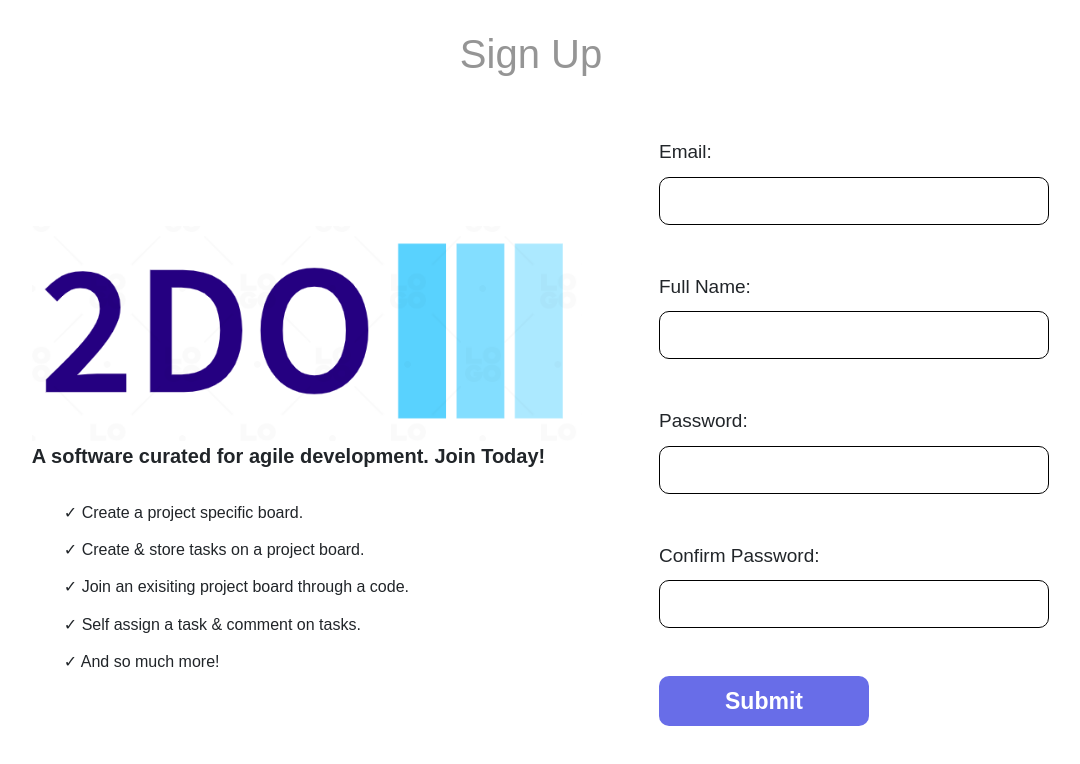
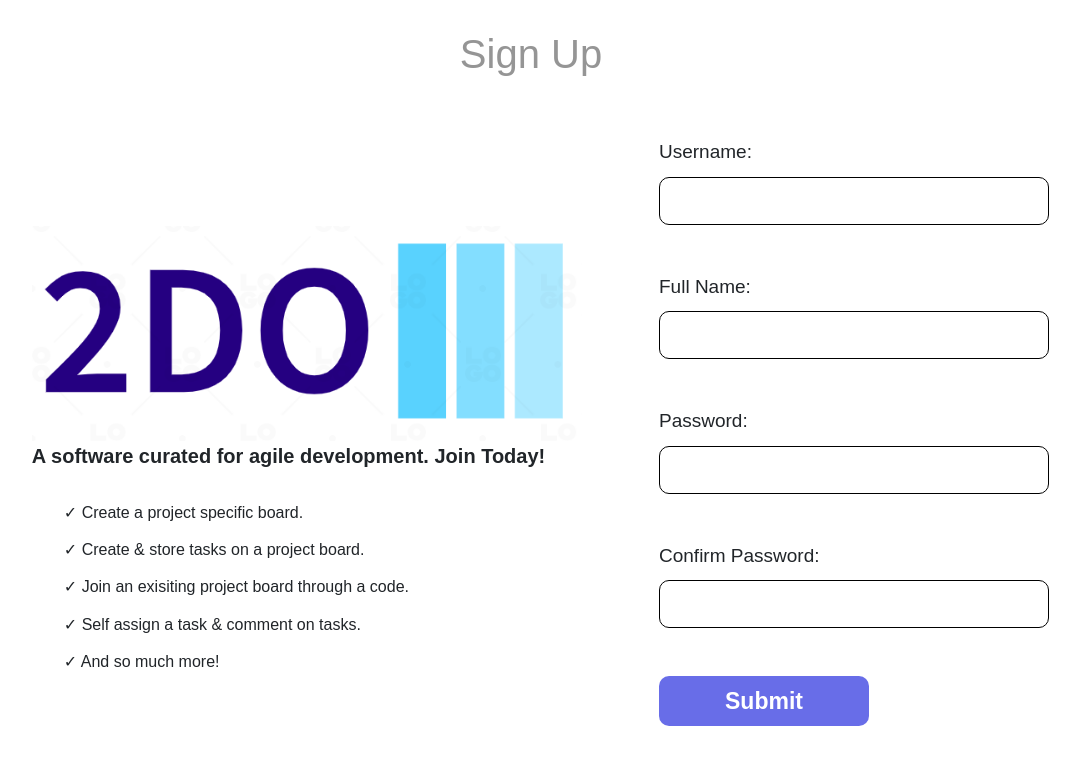
Before and after one commit to raduschirliu/seng513-project, a React (Create React App) app in the folder frontend/: page /signup in a window 1280 px wide. Shown: the top 764 px of the page, without its empty margins (109-1189 px from the left). Built offline with nearby package versions, Linux system fonts and the light colour scheme; no server answers.

Commit message:
grab signup data on submit

```diff
--- a/frontend/src/pages/SignUpPage/SignUpPage.tsx
+++ b/frontend/src/pages/SignUpPage/SignUpPage.tsx
@@ -1,14 +1,30 @@
 import React from "react";
+import { useForm, SubmitHandler } from 'react-hook-form';
+import useAuth from '../../state/auth/useAuth';
 import "./styles.css"
 import logo from "./img/logo.png"
 
+type SignUpFormData = {
+    username: string;
+    fullName: string;
+    password: string;
+};
+
 export default function SignUpPage() {
+    const {register, handleSubmit, reset} = useForm<SignUpFormData>();
+    const {signUp} = useAuth();
+
+    const onSubmit: SubmitHandler<SignUpFormData> = (data) => {
+        console.log("Signing up in progress with\n", data);
+        reset();
+    }
 
     return (
         <div>
             <nav className="navBarContainer">
                 <h1 className="navBarTitle">Sign Up</h1>
             </nav>
+
             <section className="heroSection">
                 <div className="leftHero">
                     <img className="leftHeroImage" src={logo} alt="" />
@@ -23,13 +39,14 @@ export default function SignUpPage() {
                         <li><span>✓</span> And so much more!</li>
                     </ul>
                 </div>
-                <form className="rightHero" action="">
-                    <label className="label" htmlFor="email">Email:</label>
-                    <input className="textbox" type="text" id="email" name="email" /><br /><br />
+
+                <form onSubmit={handleSubmit(onSubmit)} className="rightHero" action="">
+                    <label className="label" htmlFor="email">Username:</label>
+                    <input {...register("username")} className="textbox" type="text" id="email" name="email" /><br /><br />
                     <label className="label" htmlFor="fullName">Full Name:</label>
-                    <input className="textbox" type="text" id="fullName" name="fullName" /><br /><br />
+                    <input {...register("fullName")} className="textbox" type="text" id="fullName" name="fullName" /><br /><br />
                     <label className="label" htmlFor="password">Password:</label>
-                    <input className="textbox" type="password" id="password" name="password" /><br /><br />
+                    <input {...register("password")} className="textbox" type="password" id="password" name="password" /><br /><br />
                     <label className="label" htmlFor="confirmPassword">Confirm Password:</label>
                     <input className="textbox" type="password" id="confirmPassword" name="confirmPassword" /><br /><br />
                     <input type="submit" defaultValue="Create" className="createButton" />
```
